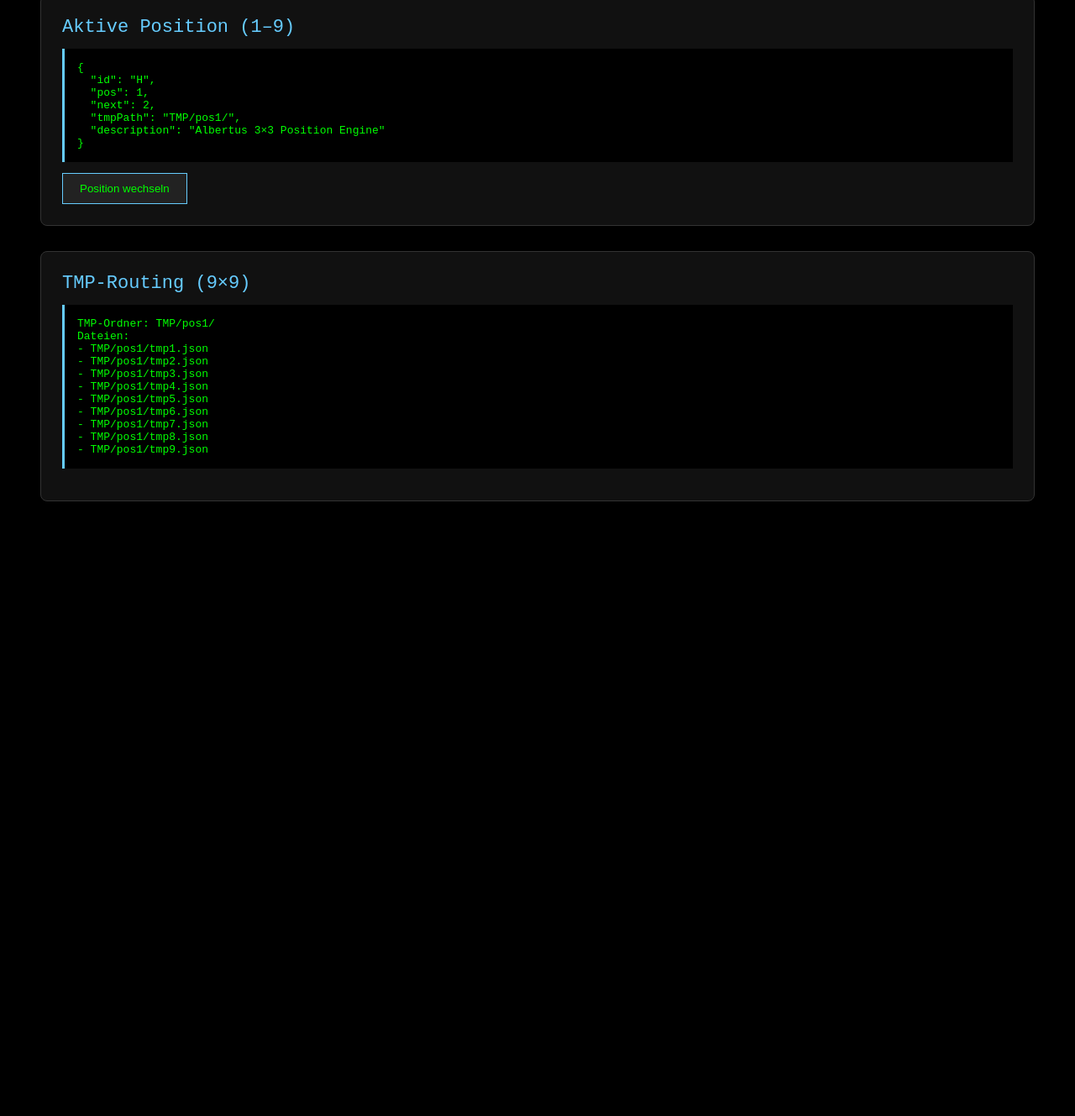
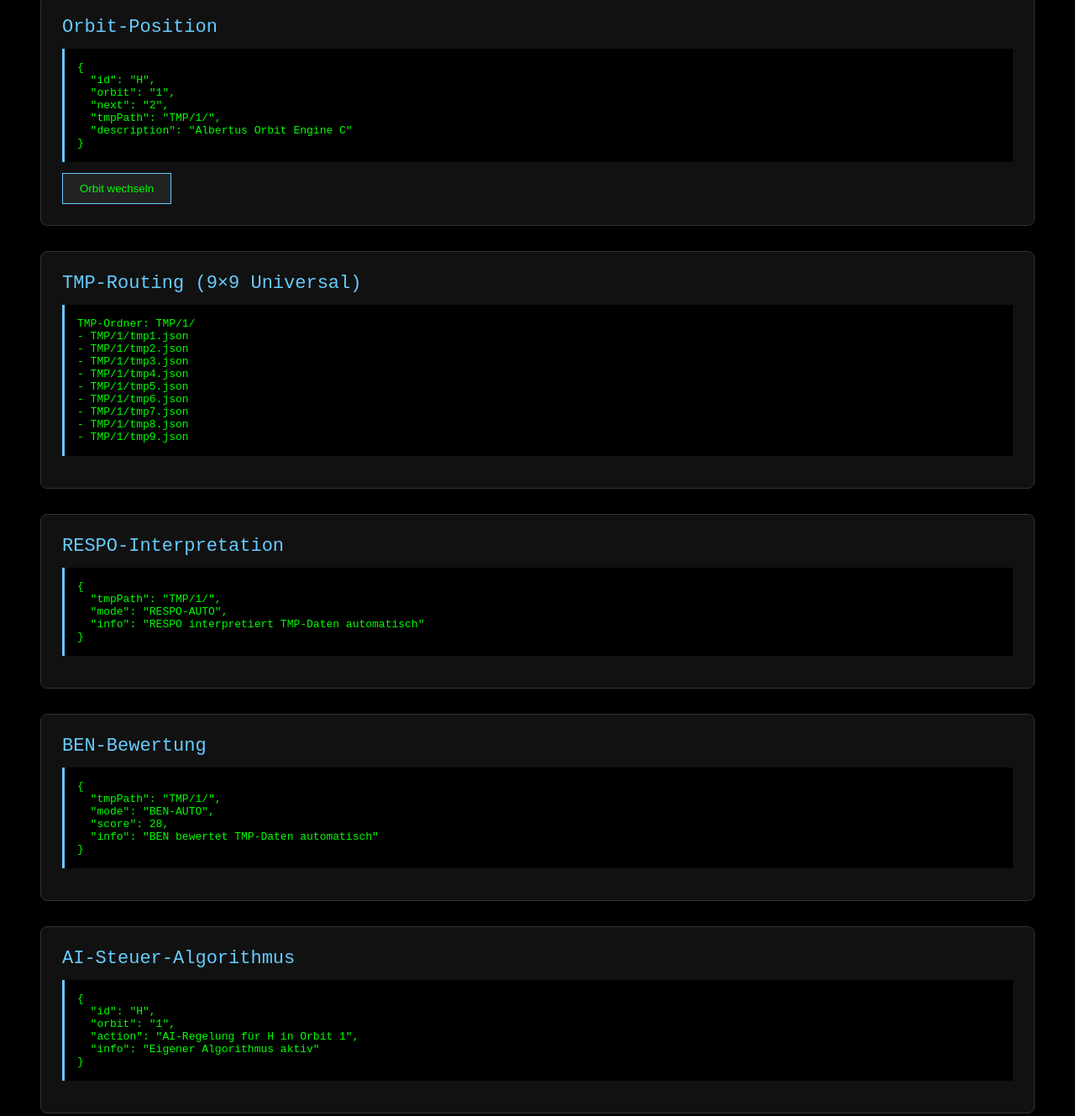
Before and after one commit to iki1uc/KANAL, a plain HTML site: page index.html in a window 1280 px wide. Shown: the part 342-1671 px from the top of the page at 84% size. Before the commit the page ends 1017 px from the top, so only its background shows below. Drawn offline with Linux system fonts and the light colour scheme.

Commit message:
Update index.html

```diff
--- a/index.html
+++ b/index.html
@@ -2,7 +2,7 @@
 <html lang="de">
 <head>
 <meta charset="UTF-8">
-<title>ALBERTUS – 3×3 · 9×9 · ID‑System</title>
+<title>ALBERTUS – Orbit Engine C · Universal</title>
 
 <style>
 body { background:#000; color:#0f0; font-family:monospace; padding:40px; }
@@ -15,88 +15,150 @@ button { background:#222; color:#0f0; padding:10px 20px; border:1px solid #6cf;
 </head>
 <body>
 
-<h1>ALBERTUS – ID‑System · 3×3 Positionen · 9×9 TMP‑Matrix</h1>
+<h1>ALBERTUS – Orbit Engine C · RESPO/BEN Auto‑Steuerung</h1>
 
 <script>
 // -----------------------------------------
 // REPO-ID (H = TRANS, B = KANAL, T = WARB)
 // -----------------------------------------
-const ID = "H";   // TRANS → H, KANAL → B, WARB → T
+const ID = "H";   // TRANS = H, KANAL = B, WARB = T
 </script>
 
 <div class="block">
-    <div class="title">ID‑System (H/B/T)</div>
+    <div class="title">ID‑System (H/B/T + VARX + VAR∞)</div>
     <pre id="id"></pre>
 </div>
 
 <div class="block">
-    <div class="title">Aktive Position (1–9)</div>
-    <pre id="pos"></pre>
-    <button onclick="nextPos()">Position wechseln</button>
+    <div class="title">Orbit‑Position</div>
+    <pre id="orbit"></pre>
+    <button onclick="nextOrbit()">Orbit wechseln</button>
 </div>
 
 <div class="block">
-    <div class="title">TMP‑Routing (9×9)</div>
+    <div class="title">TMP‑Routing (9×9 Universal)</div>
     <pre id="tmp"></pre>
+</div>
+
+<div class="block">
+    <div class="title">RESPO‑Interpretation</div>
+    <pre id="respo"></pre>
+</div>
+
+<div class="block">
+    <div class="title">BEN‑Bewertung</div>
+    <pre id="ben"></pre>
+</div>
+
+<div class="block">
+    <div class="title">AI‑Steuer‑Algorithmus</div>
+    <pre id="ai"></pre>
 </div>
 
 <script type="module">
 
 // -----------------------------------------
-// ALBERTUS POSITION ENGINE
+// ALBERTUS ORBIT ENGINE C
 // -----------------------------------------
-function ALBERTUS_POSITION_ENGINE(pos = 1, id = "H") {
+function ALBERTUS_ORBIT_ENGINE(orbit = "1", id = "H") {
 
-    const flow = [1,2,3,4,5,6,7,8,9];
-    const next = flow[(flow.indexOf(pos) + 1) % flow.length];
+    const baseFlow = ["1","2","3","4","5","6","7","8","9"];
+    const varFlow  = ["VAR1","VAR2","VAR3","VAR4","VAR5","VAR6","VAR7","VAR8","VAR9"];
+    const metaFlow = ["VARX","VAR∞"];
+
+    const fullFlow = [...baseFlow, ...varFlow, ...metaFlow];
+
+    const next = fullFlow[(fullFlow.indexOf(orbit) + 1) % fullFlow.length];
 
     return {
         id,
-        pos,
+        orbit,
         next,
-        tmpPath: `TMP/pos${pos}/`,
-        description: "Albertus 3×3 Position Engine"
+        tmpPath: `TMP/${orbit}/`,
+        description: "Albertus Orbit Engine C"
+    };
+}
+
+// -----------------------------------------
+// RESPO INTERPRETER
+// -----------------------------------------
+function RESPO_INTERPRET(tmpPath) {
+    return {
+        tmpPath,
+        mode: "RESPO-AUTO",
+        info: "RESPO interpretiert TMP-Daten automatisch"
+    };
+}
+
+// -----------------------------------------
+// BEN INTERPRETER
+// -----------------------------------------
+function BEN_EVAL(tmpPath) {
+    return {
+        tmpPath,
+        mode: "BEN-AUTO",
+        score: Math.floor(Math.random() * 100),
+        info: "BEN bewertet TMP-Daten automatisch"
+    };
+}
+
+// -----------------------------------------
+// AI STEUER ALGORITHMUS
+// -----------------------------------------
+function AI_STEUER_ALGO(orbit, id) {
+    return {
+        id,
+        orbit,
+        action: `AI-Regelung für ${id} in Orbit ${orbit}`,
+        info: "Eigener Algorithmus aktiv"
     };
 }
 
 // -----------------------------------------
 // STATE
 // -----------------------------------------
-let currentPos = 1;
+let currentOrbit = "1";
 
 // -----------------------------------------
 // RENDER
 // -----------------------------------------
 function render() {
 
-    const engine = ALBERTUS_POSITION_ENGINE(currentPos, ID);
+    const engine = ALBERTUS_ORBIT_ENGINE(currentOrbit, ID);
 
     document.getElementById("id").innerText =
-        JSON.stringify({ ID, meaning: ID === "H" ? "Höhe" : ID === "B" ? "Breite" : "Tiefe" }, null, 2);
+        JSON.stringify({
+            ID,
+            meaning:
+                ID === "H" ? "Höhe" :
+                ID === "B" ? "Breite" :
+                ID === "T" ? "Tiefe" :
+                "Virtuell / Meta"
+        }, null, 2);
 
-    document.getElementById("pos").innerText =
+    document.getElementById("orbit").innerText =
         JSON.stringify(engine, null, 2);
 
     document.getElementById("tmp").innerText =
         `TMP‑Ordner: ${engine.tmpPath}\n` +
-        `Dateien:\n` +
-        `- ${engine.tmpPath}tmp1.json\n` +
-        `- ${engine.tmpPath}tmp2.json\n` +
-        `- ${engine.tmpPath}tmp3.json\n` +
-        `- ${engine.tmpPath}tmp4.json\n` +
-        `- ${engine.tmpPath}tmp5.json\n` +
-        `- ${engine.tmpPath}tmp6.json\n` +
-        `- ${engine.tmpPath}tmp7.json\n` +
-        `- ${engine.tmpPath}tmp8.json\n` +
-        `- ${engine.tmpPath}tmp9.json\n`;
+        Array.from({length:9}, (_,i)=>`- ${engine.tmpPath}tmp${i+1}.json`).join("\n");
+
+    document.getElementById("respo").innerText =
+        JSON.stringify(RESPO_INTERPRET(engine.tmpPath), null, 2);
+
+    document.getElementById("ben").innerText =
+        JSON.stringify(BEN_EVAL(engine.tmpPath), null, 2);
+
+    document.getElementById("ai").innerText =
+        JSON.stringify(AI_STEUER_ALGO(engine.orbit, ID), null, 2);
 }
 
 // -----------------------------------------
-// POSITION WECHSEL
+// ORBIT WECHSEL
 // -----------------------------------------
-window.nextPos = function() {
-    const engine = ALBERTUS_POSITION_ENGINE(currentPos, ID);
-    currentPos = engine.next;
+window.nextOrbit = function() {
+    const engine = ALBERTUS_ORBIT_ENGINE(currentOrbit, ID);
+    currentOrbit = engine.next;
     render();
 };
 
```
